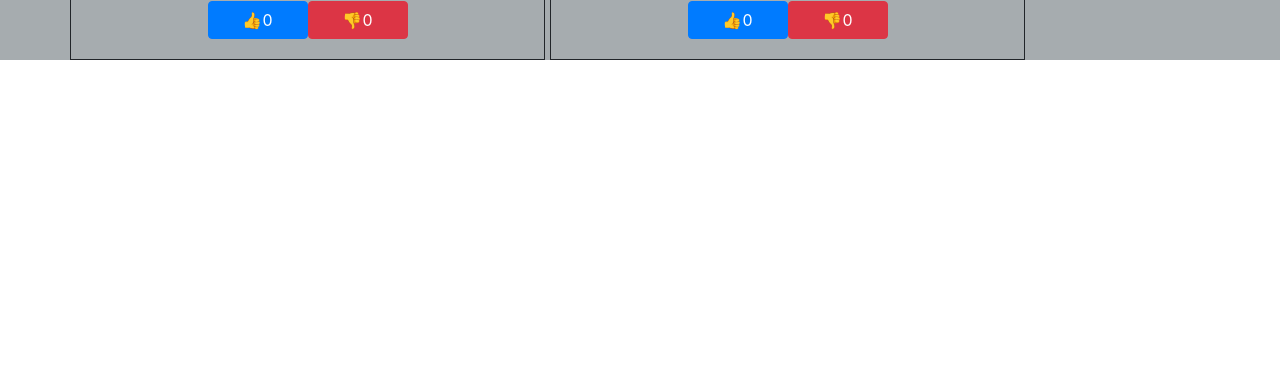
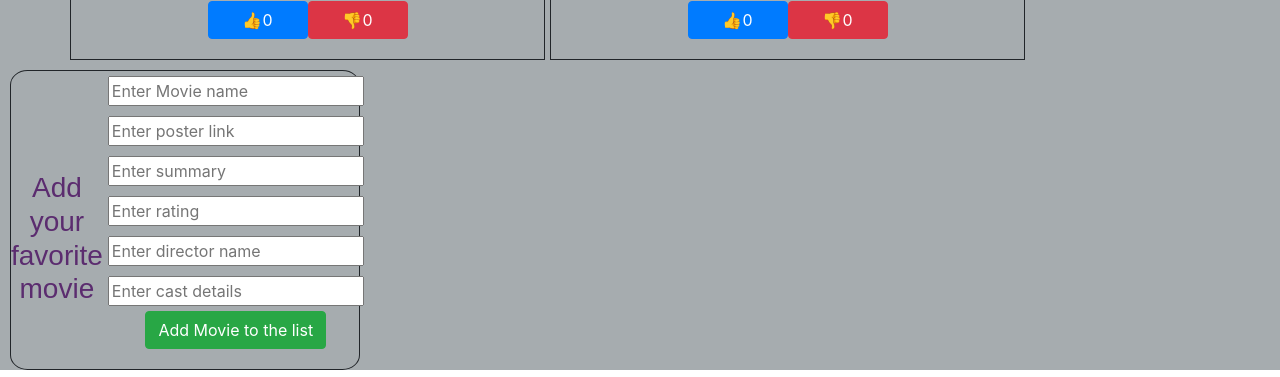
Before and after one commit to tamilselvanyes/html_demo, a React (Create React App) app in the folder REACT/movies-list/: page / in a window 1280 px wide. Shown: the part 1621-1998 px from the top of the page. Before the commit the page ends 1681 px from the top, so only its background shows below. Built offline with nearby package versions, Linux system fonts and the light colour scheme.

Commit message:
added movie adding feature

```diff
--- a/REACT/movies-list/public/index.html
+++ b/REACT/movies-list/public/index.html
@@ -31,6 +31,9 @@
       href="https://fonts.googleapis.com/css2?family=Comforter&display=swap"
       rel="stylesheet"
     />
+    <link rel="preconnect" href="https://fonts.googleapis.com">
+<link rel="preconnect" href="https://fonts.gstatic.com" crossorigin>
+<link href="https://fonts.googleapis.com/css2?family=Comforter&display=swap" rel="stylesheet">
     <link rel="stylesheet" href="https://cdn.jsdelivr.net/npm/bootstrap@4.6.1/dist/css/bootstrap.min.css" integrity="sha384-zCbKRCUGaJDkqS1kPbPd7TveP5iyJE0EjAuZQTgFLD2ylzuqKfdKlfG/eSrtxUkn" crossorigin="anonymous">
 
   </head>
--- a/REACT/movies-list/src/App.js
+++ b/REACT/movies-list/src/App.js
@@ -1,7 +1,8 @@
 import {useState} from 'react';
 
 export default function App() {
-  const value = [
+
+  const [value , setvalue] = useState([
     {
       name: "The Shawshank Redemption",
       image: "https://upload.wikimedia.org/wikipedia/en/8/81/ShawshankRedemptionMoviePoster.jpg",
@@ -50,16 +51,51 @@ export default function App() {
       director: "Adam McKay",
       cast:"	Ryan Gosling, Rudy Eisenzopf, 		Casey Groves, 	Charlie Talbert, Harold Gervais"
     }
-  ];
+  ]);
+  console.log(value)
+  const newmovie = {}
+  console.log(newmovie);
+
   return (
     <div className="App">
-      <h1>People's Favorite</h1>
+      <h1>Favorite Movies</h1>
       <div className="container">
         <div className="row">
       {value.map((nm) => (
-        <ShowMovieList name={nm.name} image={nm.image} summary={nm.summary} rating={nm.rating} director ={nm.director} cast ={nm.cast}/>
+
+        <ShowMovieList key = {nm.name} name={nm.name} image={nm.image} summary={nm.summary} rating={nm.rating} director ={nm.director} cast ={nm.cast}/>
       ))}
       </div>
+    </div>
+    <div className="addnew-movie">
+
+    <h3 className = "addtext">Add your favorite movie</h3>
+    <form>
+      <input type="text" id ="name" onChange = {(event) => newmovie.name = `${event.target.value}`} placeholder="Enter Movie name"></input><br></br>
+     <input type = "text" id = "image" onChange = {(event) => newmovie.image =`${event.target.value}`} placeholder="Enter poster link"></input><br></br>
+      <input type = "text"  id ="summary" onChange = {(event) => newmovie.summary = `${event.target.value}`} placeholder="Enter summary"></input><br></br>
+      <input type = "text" id = "rating" onChange = {(event) => newmovie.rating = `${event.target.value}`} placeholder="Enter rating"></input><br></br>
+      <input type="text" id = "director" onChange = {(event) => newmovie.director =`${event.target.value}`} placeholder="Enter director name"></input><br></br>
+      <input type = "text" id = "cast" onChange = {(event) => newmovie.cast = `${event.target.value}`} placeholder="Enter cast details"></input><br></br>
+
+      <button type="button" id ="addbutton"  className = "btn btn-success" onClick = {()=>{
+        if(document.getElementById('name') != null)
+          newmovie.name = document.getElementById('name').value;
+        if(document.getElementById('image') != null)
+          newmovie.image = document.getElementById('image').value;
+        if(document.getElementById('summary') != null)
+          newmovie.summary = document.getElementById('summary').value;
+        if(document.getElementById('rating') != null)
+          newmovie.rating = document.getElementById('rating').value;
+        if(document.getElementById('director') != null)
+          newmovie.director = document.getElementById('director').value;
+          if(document.getElementById('cast') != null)
+          newmovie.cast = document.getElementById('cast').value;
+        setvalue([...value, newmovie]);
+      }
+      }> Add Movie to the list</button>
+
+    </form>
     </div>
     </div>
   );
@@ -100,4 +136,5 @@ function ShowMovieList({ name, image , summary, rating, director, cast }) {
       </div>
 
   );
+
 }
--- a/REACT/movies-list/src/index.css
+++ b/REACT/movies-list/src/index.css
@@ -56,3 +56,22 @@
   width:100px;
   margin-bottom: 20px;
 }
+
+input{
+  margin: 5px;
+}
+
+.addnew-movie{
+  border: 1px solid ;
+  border-radius: 5%;
+  height:300px;
+  width:350px;
+  display:flex;
+  margin:10px;
+}
+
+.addtext{
+  color: rgb(91, 44, 111 );
+  margin-top:100px;
+  font-family: 'Fira Sans', sans-serif;
+}
```
